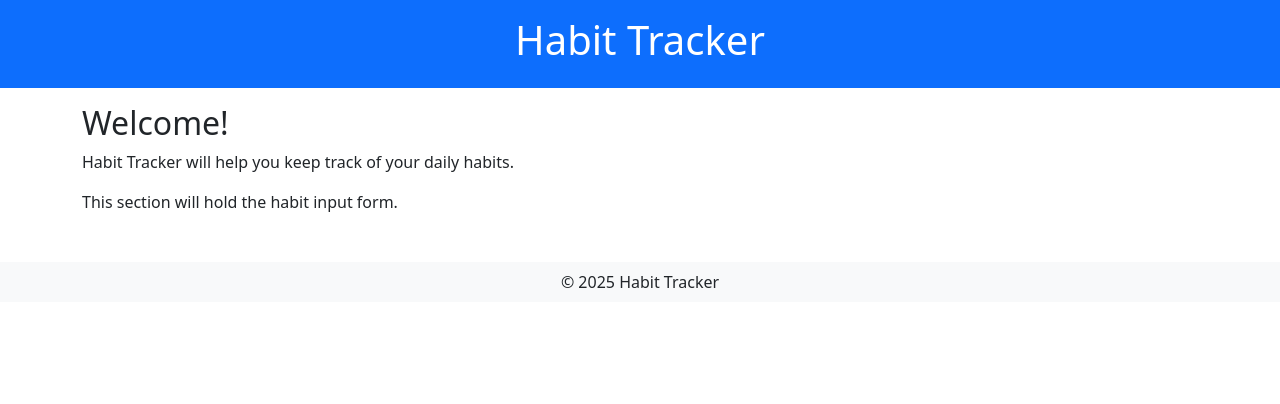
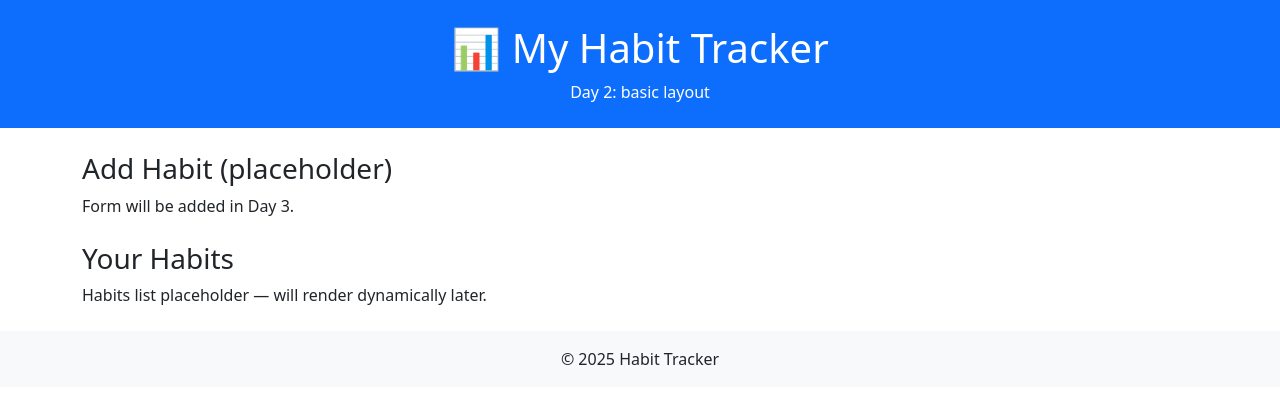
Before and after one commit to Valamala/habit-tracker, a Flask app: page / in a window 1280 px wide. Shown: the top 404 px of the page. Run offline with Flask 3, Linux system fonts and the light colour scheme.

Commit message:
Added basic frontend structure with bootstrap placeholders and simple css

```diff
--- /dev/null
+++ b/static/css/style.css
@@ -0,0 +1 @@
+body { font-family: Arial, Helvetica, sans-serif; background: #f7f9fc; }
--- a/templates/index.html
+++ b/templates/index.html
@@ -1,33 +1,29 @@
-<!DOCTYPE html>
+<!doctype html>
 <html lang="en">
 <head>
-    <meta charset="UTF-8">
-    <title>Habit Tracker</title>
-    <!-- Bootstrap CSS CDN -->
-    <link href="https://cdn.jsdelivr.net/npm/bootstrap@5.3.2/dist/css/bootstrap.min.css" rel="stylesheet">
-    <!-- jQuery CDN -->
-    <script src="https://code.jquery.com/jquery-3.7.0.min.js"></script>
+  <meta charset="utf-8">
+  <title>Habit Tracker</title>
+  <link href="https://cdn.jsdelivr.net/npm/bootstrap@5.3.0/dist/css/bootstrap.min.css" rel="stylesheet">
+  <link rel="stylesheet" href="{{ url_for('static', filename='style.css') }}">
 </head>
 <body>
-    <!-- Header -->
-    <header class="bg-primary text-white p-3 text-center">
-        <h1>Habit Tracker</h1>
-    </header>
+  <header class="bg-primary text-white p-4 text-center">
+    <h1>📊 My Habit Tracker</h1>
+    <p class="mb-0">Day 2: basic layout</p>
+  </header>
 
-    <!-- Main Section -->
-    <section class="container mt-3">
-        <h2>Welcome!</h2>
-        <p>Habit Tracker will help you keep track of your daily habits.</p>
+  <main class="container my-4">
+    <section id="add-habit">
+      <h3>Add Habit (placeholder)</h3>
+      <p>Form will be added in Day 3.</p>
     </section>
 
-    <!-- Placeholder Section for future form -->
-    <section class="container mt-3">
-        <p>This section will hold the habit input form.</p>
+    <section id="habits-list" class="mt-4">
+      <h3>Your Habits</h3>
+      <p>Habits list placeholder — will render dynamically later.</p>
     </section>
+  </main>
 
-    <!-- Footer -->
-    <footer class="bg-light text-center p-2 mt-5">
-        &copy; 2025 Habit Tracker
-    </footer>
+  <footer class="text-center py-3 bg-light">© 2025 Habit Tracker</footer>
 </body>
 </html>
```
Also changed, not shown: templates/success.html (added, +9 -0 lines).
